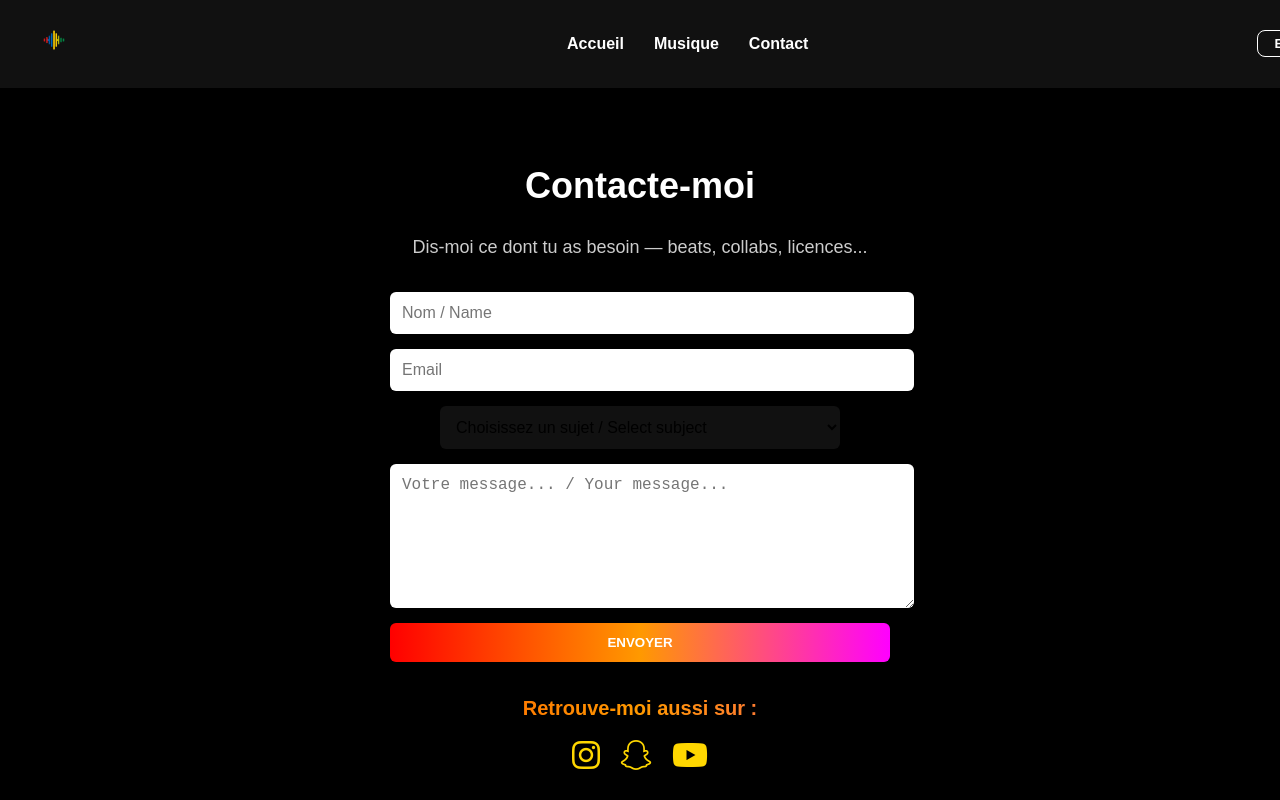
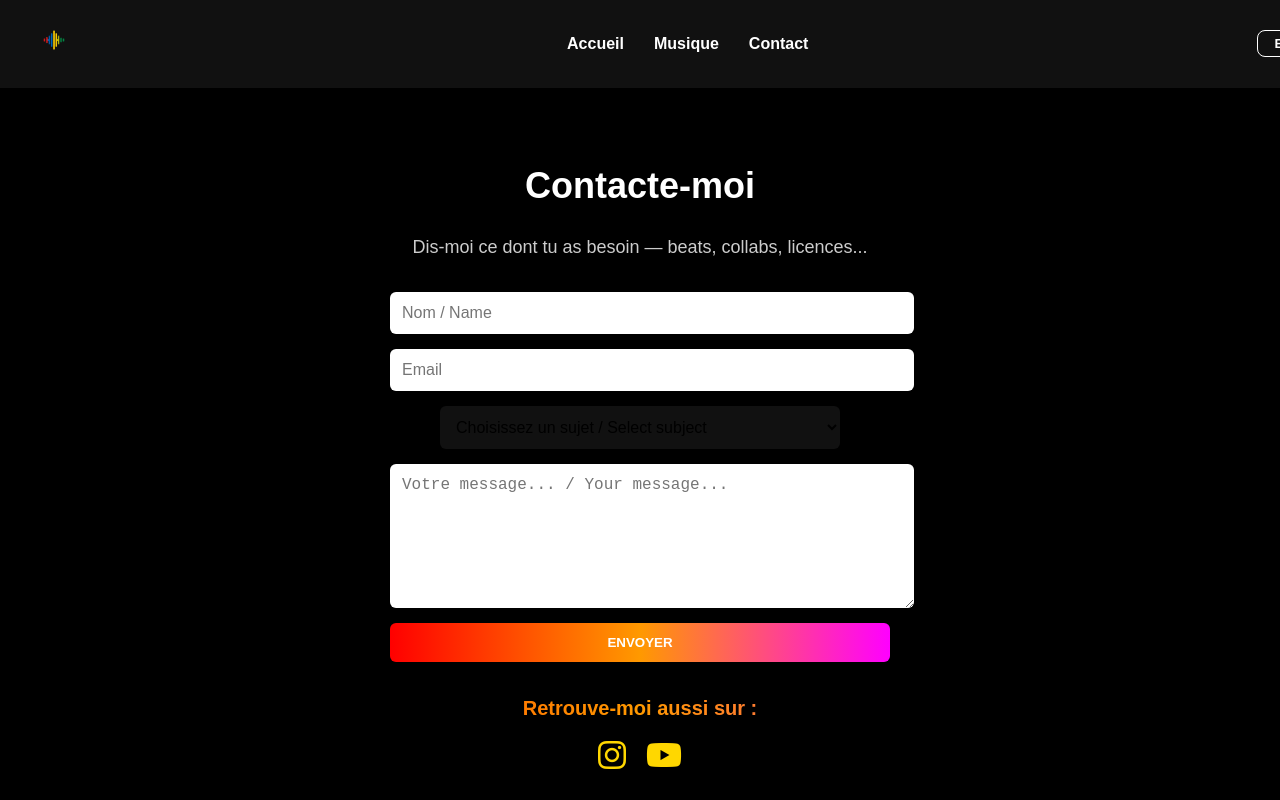
Before and after one commit to g8raldo/g8raldo, a plain HTML site: page contact.html in a window 1280 px wide. Shown: the top 800 px of the page. Drawn offline with Linux system fonts and the light colour scheme.

Commit message:
Update contact.html
Signed-off-by: g8raldo <220499099+g8raldo@users.noreply.github.com>

```diff
--- a/contact.html
+++ b/contact.html
@@ -47,7 +47,6 @@
       <p class="social-title en">Find me also on:</p>
       <div class="social-icons">
         <a href="https://instagram.com/@g8rald0" target="_blank" aria-label="Instagram"><i class="fab fa-instagram fa-2x"></i></a>
-        <a href="https://snapchat.com/@g8rald0" target="_blank" aria-label="Snapchat"><i class="fab fa-snapchat fa-2x"></i></a>
         <a href="https://youtube.com/@gxrxldo" target="_blank" aria-label="YouTube"><i class="fab fa-youtube fa-2x"></i></a>
       </div>
     </div>
```
